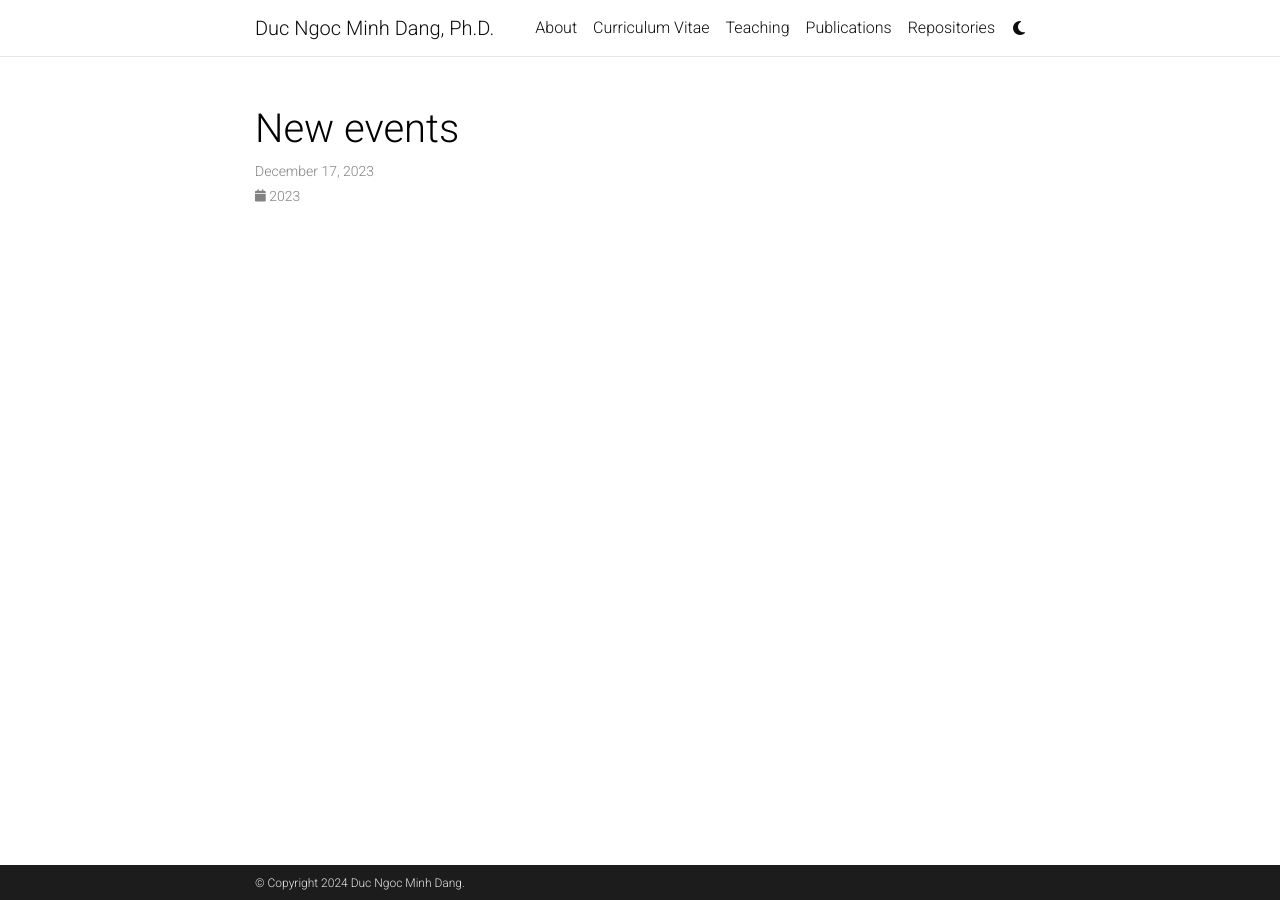
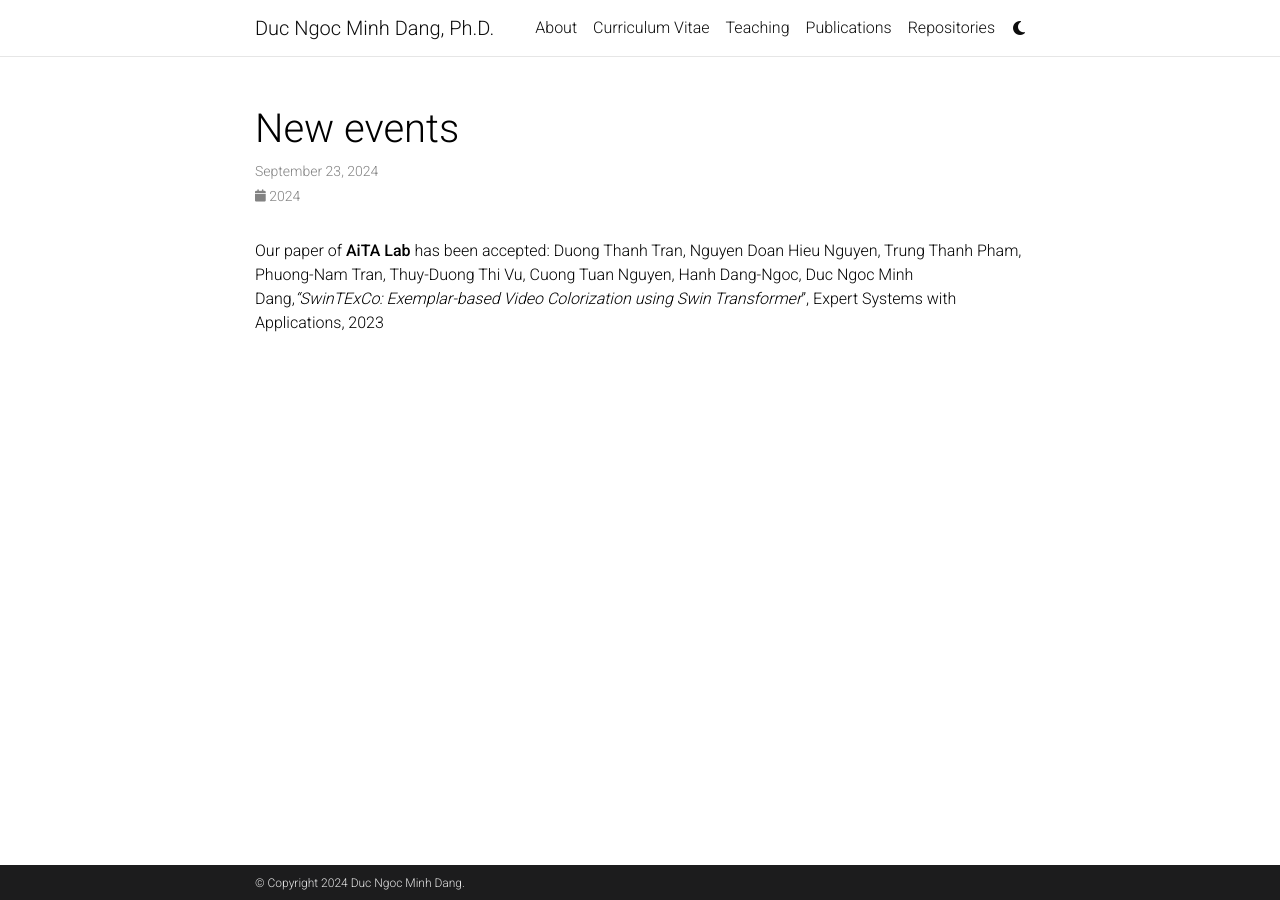
Before and after one commit to dnmduc/dnmduc.github.io, a Jekyll site: the page built from _news/announcement_3.md, in a window 1280 px wide. Built offline with Jekyll 4.4.1, drawn with Linux system fonts in a browser that asks for light colours; comment, search, counter and statistics services are not loaded; a style sheet for code colours, icons or effects is not loaded.

Commit message:
SwinTExCo

```diff
--- a/_news/announcement_3.md
+++ b/_news/announcement_3.md
@@ -1,7 +1,9 @@
 ---
 layout: post
 title: New events
-date: 2023-12-17 07:59:00-0400
+date: 2024-09-23 07:59:00-0400
 inline: true
 related_posts: false
 ---
+Our paper of [**AiTA Lab**](https://aita-lab.github.io/) has been accepted:
+Duong Thanh Tran, Nguyen Doan Hieu Nguyen, Trung Thanh Pham, Phuong-Nam Tran, Thuy-Duong Thi Vu, Cuong Tuan Nguyen, Hanh Dang-Ngoc, Duc Ngoc Minh Dang,*"SwinTExCo: Exemplar-based Video Colorization using Swin Transformer*", Expert Systems with Applications, 2023
```
